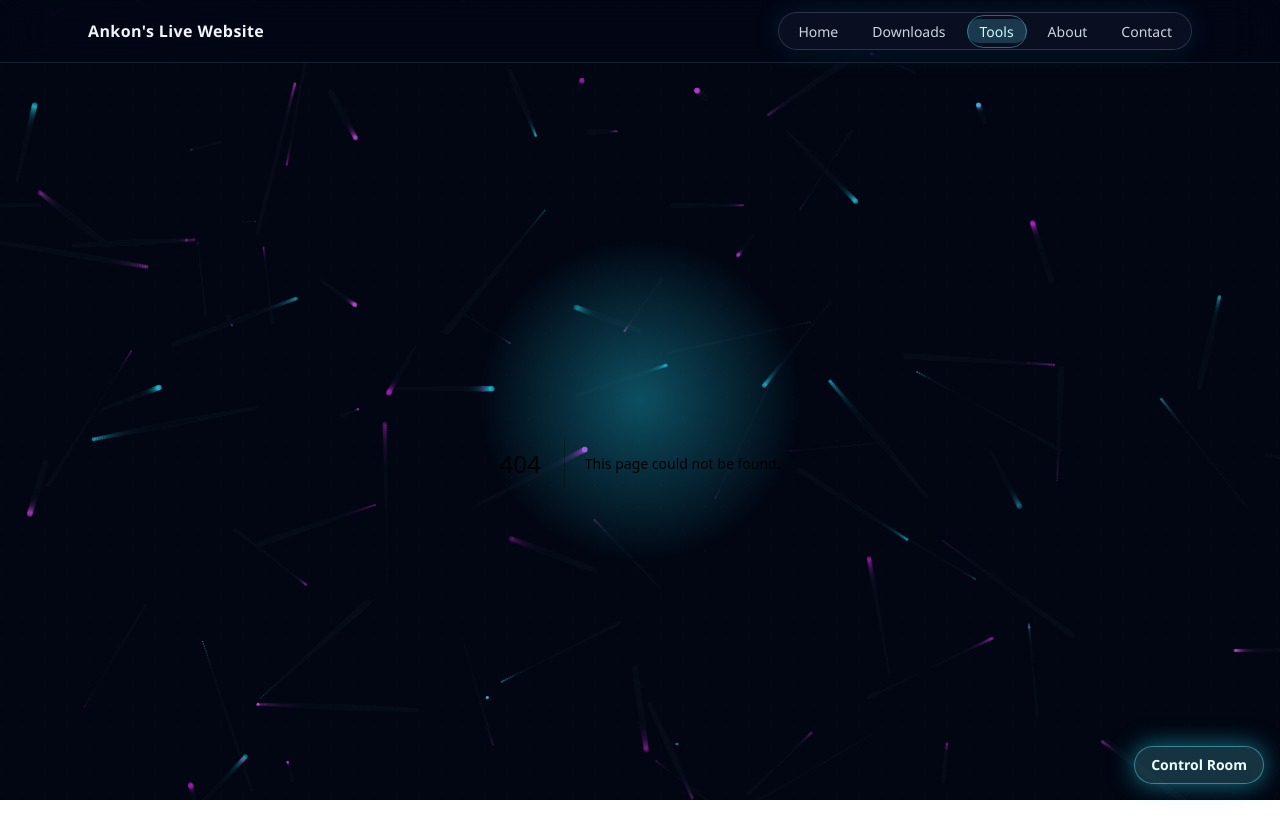
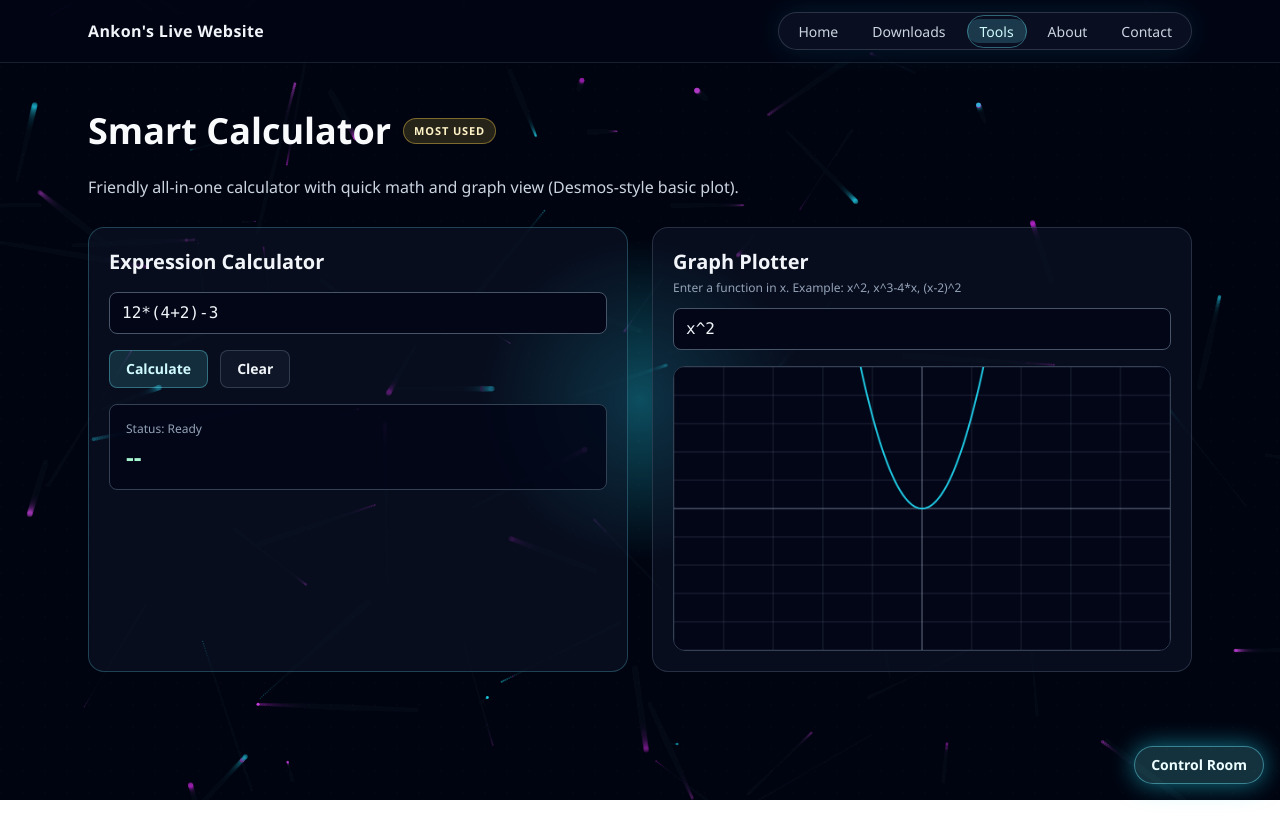
Before and after one commit to liveankon1/ankon-live-portal1, a Next.js app: page /tools/calculator in a window 1280 px wide. Before the commit this address had no page. Shown: the top 838 px of the page. After the commit the page ends 800 px from the top, so only its background shows below. Built offline with nearby package versions, Linux system fonts and the light colour scheme.

Commit message:
Create page.tsx

```diff
--- /dev/null
+++ b/app/tools/calculator/page.tsx
@@ -0,0 +1,149 @@
+"use client";
+
+import { useEffect, useMemo, useRef, useState } from "react";
+
+const safeEval = (expression: string) => {
+  const cleaned = expression.replace(/[^0-9+\-*/().%^ ]/g, "");
+  if (!cleaned.trim()) return "";
+  const jsExpr = cleaned.replace(/\^/g, "**").replace(/%/g, "/100");
+  // eslint-disable-next-line no-new-func
+  const result = Function(`"use strict"; return (${jsExpr});`)();
+  if (!Number.isFinite(result)) return "Error";
+  return Number(result.toFixed(8)).toString();
+};
+
+const evalFn = (expr: string, x: number) => {
+  const safe = expr.replace(/[^0-9xX+\-*/().^ ]/g, "").replace(/\^/g, "**").replace(/x/gi, `(${x})`);
+  // eslint-disable-next-line no-new-func
+  const out = Function(`"use strict"; return (${safe});`)();
+  return Number(out);
+};
+
+export default function CalculatorToolPage() {
+  const [expression, setExpression] = useState("12*(4+2)-3");
+  const [result, setResult] = useState("");
+  const [graphExpr, setGraphExpr] = useState("x^2");
+  const canvasRef = useRef<HTMLCanvasElement | null>(null);
+
+  const status = useMemo(() => (result === "Error" ? "Invalid expression" : "Ready"), [result]);
+
+  useEffect(() => {
+    const canvas = canvasRef.current;
+    if (!canvas) return;
+    const ctx = canvas.getContext("2d");
+    if (!ctx) return;
+    const w = canvas.width;
+    const h = canvas.height;
+
+    ctx.clearRect(0, 0, w, h);
+    ctx.fillStyle = "#020617";
+    ctx.fillRect(0, 0, w, h);
+
+    ctx.strokeStyle = "rgba(148,163,184,0.2)";
+    for (let i = 0; i <= 10; i += 1) {
+      const x = (w / 10) * i;
+      const y = (h / 10) * i;
+      ctx.beginPath();
+      ctx.moveTo(x, 0);
+      ctx.lineTo(x, h);
+      ctx.stroke();
+      ctx.beginPath();
+      ctx.moveTo(0, y);
+      ctx.lineTo(w, y);
+      ctx.stroke();
+    }
+
+    const cx = w / 2;
+    const cy = h / 2;
+    ctx.strokeStyle = "rgba(148,163,184,0.6)";
+    ctx.beginPath();
+    ctx.moveTo(0, cy);
+    ctx.lineTo(w, cy);
+    ctx.stroke();
+    ctx.beginPath();
+    ctx.moveTo(cx, 0);
+    ctx.lineTo(cx, h);
+    ctx.stroke();
+
+    ctx.strokeStyle = "rgba(34,211,238,0.95)";
+    ctx.lineWidth = 2;
+    ctx.beginPath();
+    let hasPoint = false;
+    for (let px = 0; px < w; px += 1) {
+      const x = (px - cx) / 30;
+      let y = NaN;
+      try {
+        y = evalFn(graphExpr, x);
+      } catch {}
+      if (!Number.isFinite(y)) {
+        hasPoint = false;
+        continue;
+      }
+      const py = cy - y * 30;
+      if (!hasPoint) {
+        ctx.moveTo(px, py);
+        hasPoint = true;
+      } else {
+        ctx.lineTo(px, py);
+      }
+    }
+    ctx.stroke();
+  }, [graphExpr]);
+
+  return (
+    <section className="mx-auto max-w-6xl px-4 py-12 md:px-6">
+      <div className="mb-6 flex items-center gap-3">
+        <h1 className="text-4xl font-bold text-slate-50">Smart Calculator</h1>
+        <span className="rounded-full border border-amber-300/40 bg-amber-300/15 px-2.5 py-1 text-[11px] font-semibold uppercase tracking-[0.08em] text-amber-100">
+          Most Used
+        </span>
+      </div>
+      <p className="text-slate-300">Friendly all-in-one calculator with quick math and graph view (Desmos-style basic plot).</p>
+
+      <div className="mt-7 grid gap-6 lg:grid-cols-[1fr_1fr]">
+        <article className="rounded-2xl border border-cyan-300/25 bg-slate-900/50 p-5">
+          <h2 className="text-xl font-semibold text-slate-100">Expression Calculator</h2>
+          <input
+            value={expression}
+            onChange={(e) => setExpression(e.target.value)}
+            className="mt-4 w-full rounded-lg border border-slate-600 bg-slate-950 px-3 py-2 font-mono text-slate-100"
+          />
+          <div className="mt-4 flex flex-wrap gap-3">
+            <button
+              type="button"
+              onClick={() => setResult(safeEval(expression))}
+              className="rounded-lg border border-cyan-300/35 bg-cyan-300/15 px-4 py-2 text-sm font-semibold text-cyan-100"
+            >
+              Calculate
+            </button>
+            <button
+              type="button"
+              onClick={() => {
+                setExpression("");
+                setResult("");
+              }}
+              className="rounded-lg border border-slate-500/40 bg-slate-700/20 px-4 py-2 text-sm font-semibold text-slate-100"
+            >
+              Clear
+            </button>
+          </div>
+          <div className="mt-4 rounded-lg border border-slate-700 bg-slate-950/80 p-4">
+            <p className="text-xs text-slate-400">Status: {status}</p>
+            <p className="mt-1 text-2xl font-bold text-emerald-200">{result || "--"}</p>
+          </div>
+        </article>
+
+        <article className="rounded-2xl border border-slate-600/50 bg-slate-900/50 p-5">
+          <h2 className="text-xl font-semibold text-slate-100">Graph Plotter</h2>
+          <p className="mt-1 text-xs text-slate-400">Enter a function in x. Example: x^2, x^3-4*x, (x-2)^2</p>
+          <input
+            value={graphExpr}
+            onChange={(e) => setGraphExpr(e.target.value)}
+            className="mt-3 w-full rounded-lg border border-slate-600 bg-slate-950 px-3 py-2 font-mono text-slate-100"
+          />
+          <canvas ref={canvasRef} width={560} height={320} className="mt-4 w-full rounded-xl border border-slate-700 bg-slate-950" />
+        </article>
+      </div>
+    </section>
+  );
+}
```
